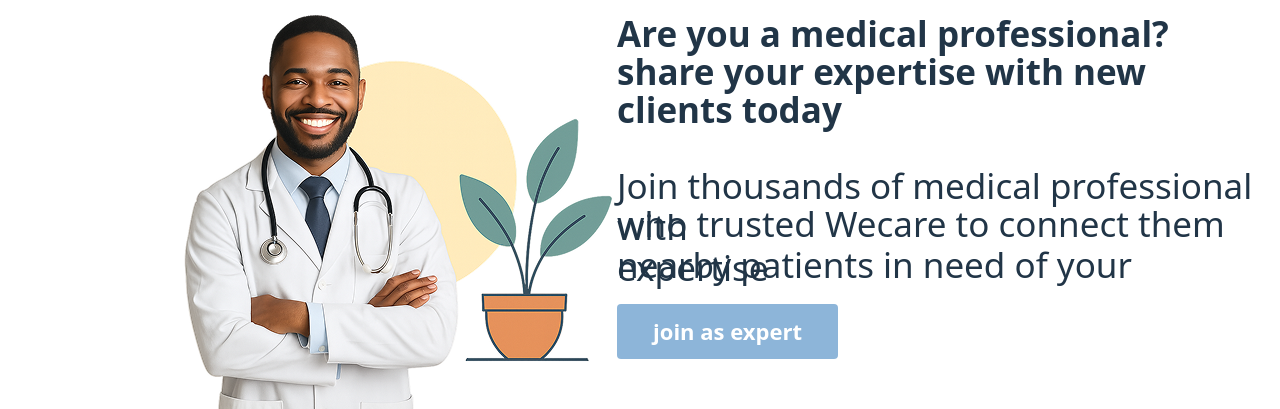
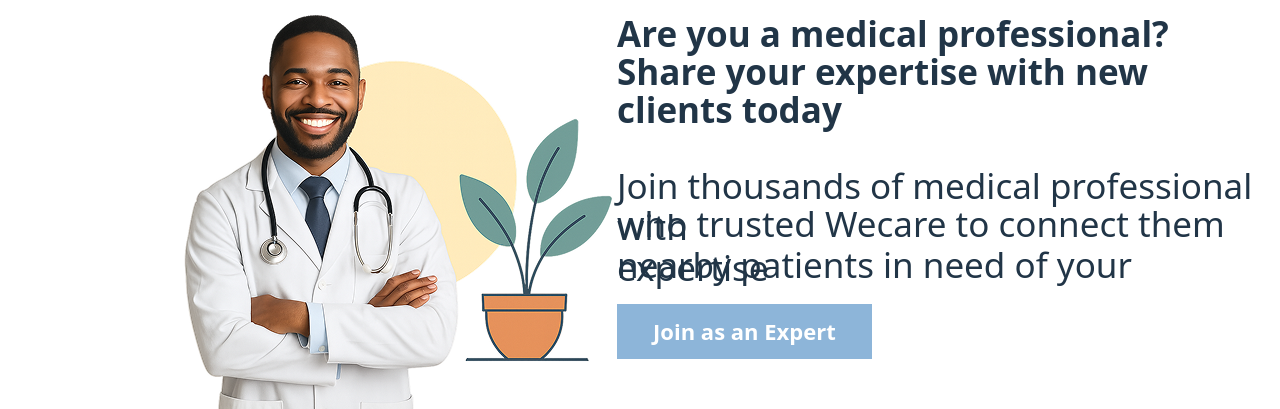
Before and after one commit to chingu-voyages/V56-tier3-team-33, a React (Vite) app in the folder apps/frontend/: page / in a window 1280 px wide. Shown: the part 660-1069 px from the top of the page. Built offline with nearby package versions, Linux system fonts and the light colour scheme; no server answers.

Commit message:
modification landing.module.css and langing.tsx

```diff
--- a/apps/frontend/src/assets/landing.module.css
+++ b/apps/frontend/src/assets/landing.module.css
@@ -4,9 +4,6 @@
   font-size: 40px;
   line-height: 3px;
   padding-left: 70px;
-}
-
-.imageProject {
 }
 
 .containerImageFilter {
@@ -32,13 +29,13 @@
   padding-left: 70px;
 }
 
-.containertext2 {
+.expertIntroSection {
   font-weight: bold;
   font-size: 35px;
   line-height: 3px;
 }
 
-.containertext3 {
+.expertDescription {
   font-weight: normal;
   padding-top: 3px;
 }
@@ -63,3 +60,23 @@
   font-size: 1rem;
   min-width: 180px;
 }
+
+.adjustmentMargin {
+  margin-top: 100px;
+}
+
+.containerImage2 {
+  display: flex;
+  justify-content: end;
+}
+
+.signupStyle {
+  display: inline-block;
+  padding: 26px 36px;
+  background: #8db5d9;
+  color: white;
+  text-decoration: none;
+  border-radius: "4px";
+  font-size: 22px;
+  font-weight: 1000;
+}
--- a/apps/frontend/src/components/Landing.tsx
+++ b/apps/frontend/src/components/Landing.tsx
@@ -22,49 +22,30 @@ const Landing = () => {
             <p>professionals based on your needs,</p>
             <p>location, and preferences.</p>
           </div>
-          <div style={{ marginTop: "100px" }}>
+          <div className={styles.adjustmentMargin}>
             <Filterexpert />
           </div>
         </div>
 
         <div className={styles.containerImage}>
-          <img
-            src={image}
-            alt="This is a picture of doctors and patients"
-            className={styles.imageProject}
-          />
+          <img src={image} alt="Doctors and Patients" />
         </div>
       </div>
       <div className={styles.containerImageFilter}>
-        <div
-          className={styles.containerFilter}
-          style={{ display: "flex", justifyContent: "end" }}
-        >
-          <img src={image2} alt="Picture of on doctor smiling to us" />
+        <div className={`${styles.containerFilter} ${styles.containerImage2}`}>
+          <img src={image2} alt="Doctor smiling" />
         </div>
-        <div className={styles.containertext2}>
+        <div className={styles.expertIntroSection}>
           <p>Are you a medical professional?</p>
-          <p>share your expertise with new</p>
+          <p>Share your expertise with new</p>
           <p>clients today</p>
-          <div className={styles.containertext3}>
+          <div className={styles.expertDescription}>
             <p>Join thousands of medical professional</p>
             <p>who trusted Wecare to connect them with</p>
             <p>nearby patients in need of your expertise</p>
           </div>
-          <Link
-            to="/signup"
-            style={{
-              display: "inline-block",
-              padding: "26px 36px",
-              backgroundColor: "#8DB5D9",
-              color: "white",
-              textDecoration: "none",
-              borderRadius: "4px",
-              fontSize: "22px",
-              fontWeight: 1000,
-            }}
-          >
-            join as expert
+          <Link className={styles.signupStyle} to="/signup">
+            Join as an Expert
           </Link>
         </div>
       </div>
```
